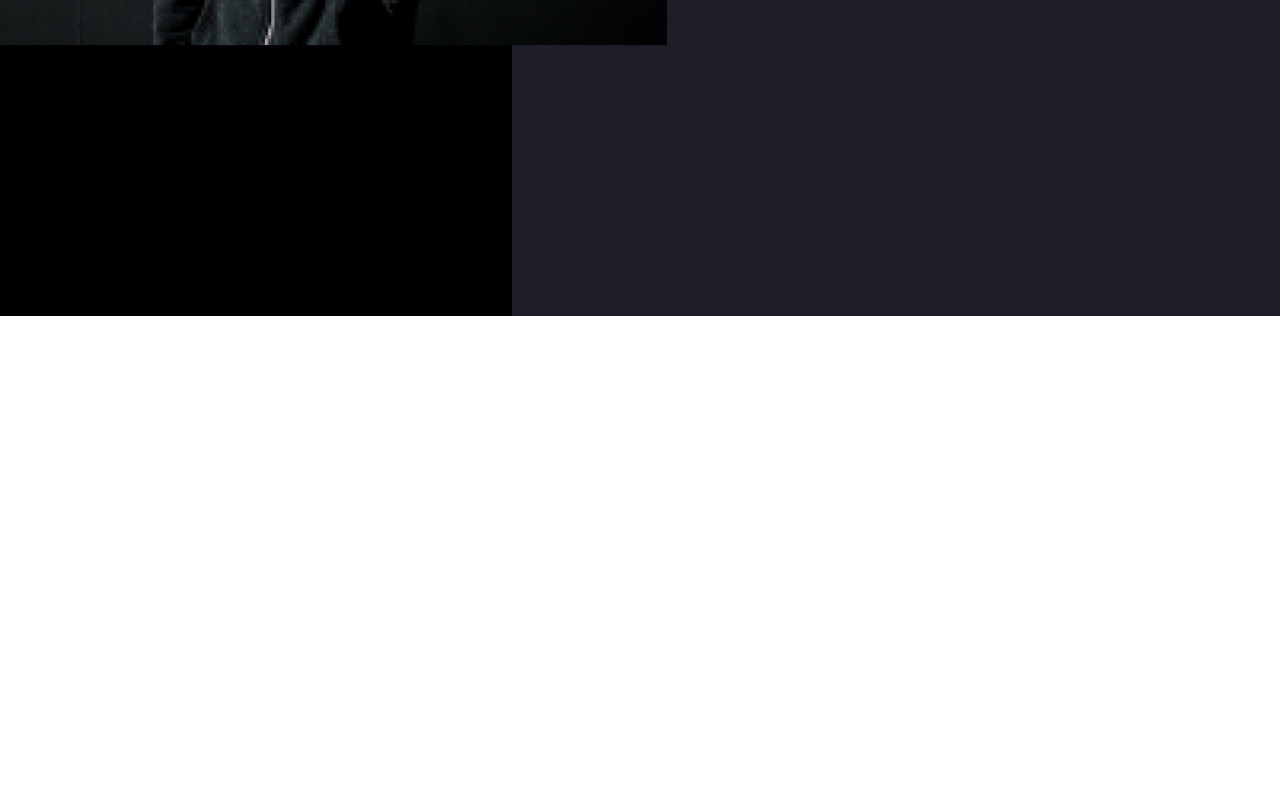
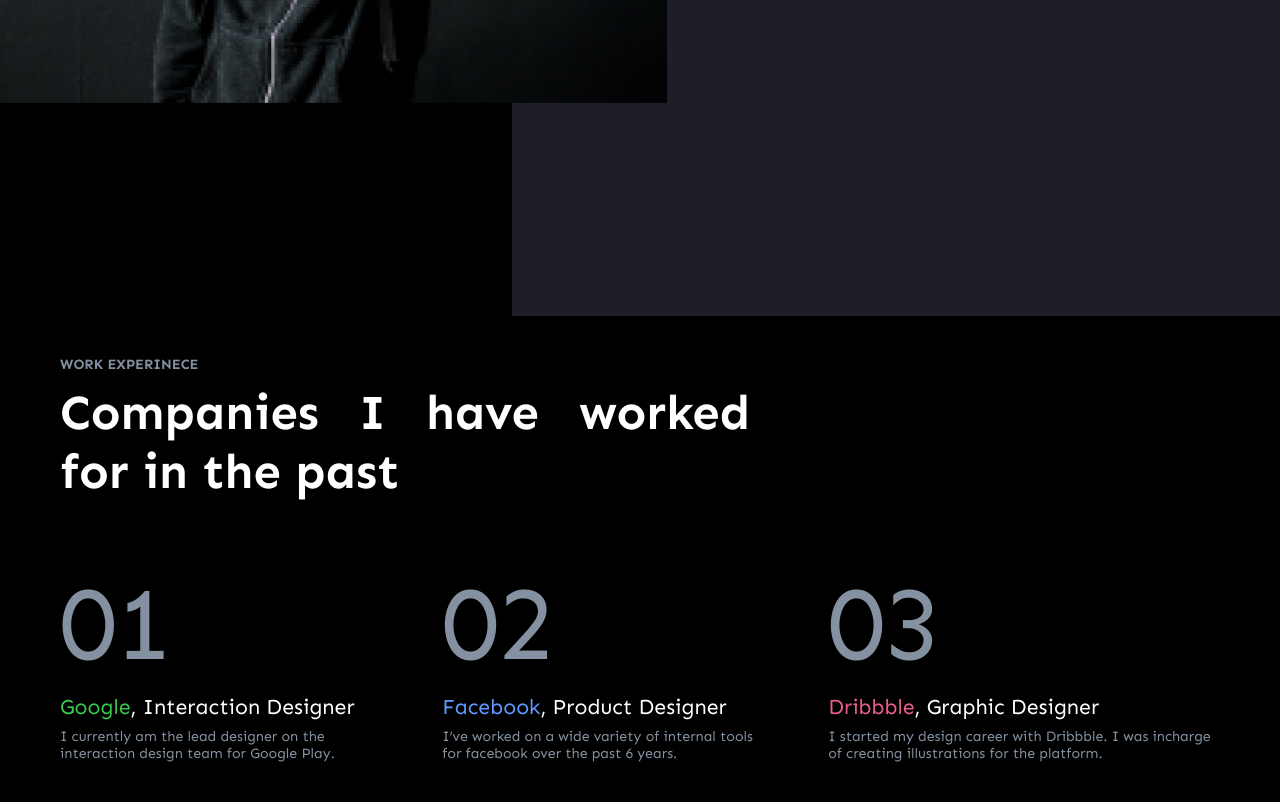
Before and after one commit to tokitoprogram/CssMemoriesLoad, a plain HTML site: page index.html in a window 1280 px wide. Shown: the part 644-1446 px from the top of the page. Before the commit the page ends 960 px from the top, so only its background shows below. Drawn offline with Linux system fonts and the light colour scheme.

Commit message:
Add Section Work Experience

```diff
--- a/index.html
+++ b/index.html
@@ -33,5 +33,27 @@
                 </div>
             </div>
         </section>
+        <section class="word-experience">
+            <p class="fs-16 sen-bold">WORK EXPERINECE</p>
+            <h4 class="fs-55 sen-bold">Companies I have worked
+            for in the past</h4>
+            <div class="flex">
+                <div class="card">
+                    <div class="fs-117 sen">01</div>
+                    <div class="fs-24 sen"><span>Google</span>, Interaction Designer</div>
+                    <div class="fs-16 sen">I currently am the lead designer on the interaction design team for Google Play.</div>
+                </div>
+                <div class="card">
+                    <div class="fs-117 sen">02</div>
+                    <div class="fs-24 sen"><span>Facebook</span>, Product Designer</div>
+                    <div class="fs-16 sen">I’ve worked on a wide variety of internal tools for facebook over the past 6 years.</div>
+                </div>
+                <div class="card">
+                    <div class="fs-117 sen">03</div>
+                    <div class="fs-24 sen" ><span>Dribbble</span>, Graphic Designer</div>
+                    <div class="fs-16 sen" >I started my design career with Dribbble. I was incharge of creating illustrations for the platform.</div>
+                </div>
+            </div>
+        </section>
     </main>
 </html>
--- a/styles/BaseStyle.css
+++ b/styles/BaseStyle.css
@@ -98,3 +98,6 @@
 a {
     text-decoration: none;
 }
+.flex {
+    display: flex;
+}
--- a/styles/Pages/indexStyle.css
+++ b/styles/Pages/indexStyle.css
@@ -48,7 +48,7 @@
     & > img {
         position: absolute;
         top: 50%;
-        transform: translate(0, -50%);
+        transform: translate(0, -40%);
         left: 0;
         max-width: calc(750 / 1440 * 100vw);
         height: auto;
@@ -59,7 +59,7 @@
         z-index: 1;
         right: 2vw;
         top: 50%;
-        transform: translate(0, -50%);
+        transform: translate(0, -40%);
         max-width: calc(740 / 1440 * 100vw);
         & > p {
             color: var(--white);
@@ -72,3 +72,47 @@
         }
     }
 }
+
+section.word-experience {
+    padding: 40px 60px;
+    background-color: var(--black);
+
+    & > p {
+        color: var(--light-grey);
+        padding-bottom: 10px;
+    }
+    & > .flex {
+        padding-top: 60px;
+        justify-content: space-between;
+        align-items: center;
+        column-gap: 60px;
+    }
+    & > .flex > .card {
+        display: flex;
+        flex-direction: column;
+        row-gap: 8px;
+        color: white;
+    }
+    & > .flex > .card > div.fs-16 {
+        color: var(--light-grey);
+    }
+    & > h4 {
+        color: var(--white);
+        max-width: 690px;
+        text-align: justify;
+    }
+    & > .flex .card .fs-117 {
+        color: var(--light-grey);
+    }
+    & > .flex > .card:first-child > div > span {
+        color: var(--green-accent);
+    }
+
+    & > .flex > .card:nth-child(2) > div > span {
+        color: var(--blue-accent);
+    }
+
+    & > .flex > .card:last-child > div > span {
+        color: var(--pink-accent);
+    }
+}
```
